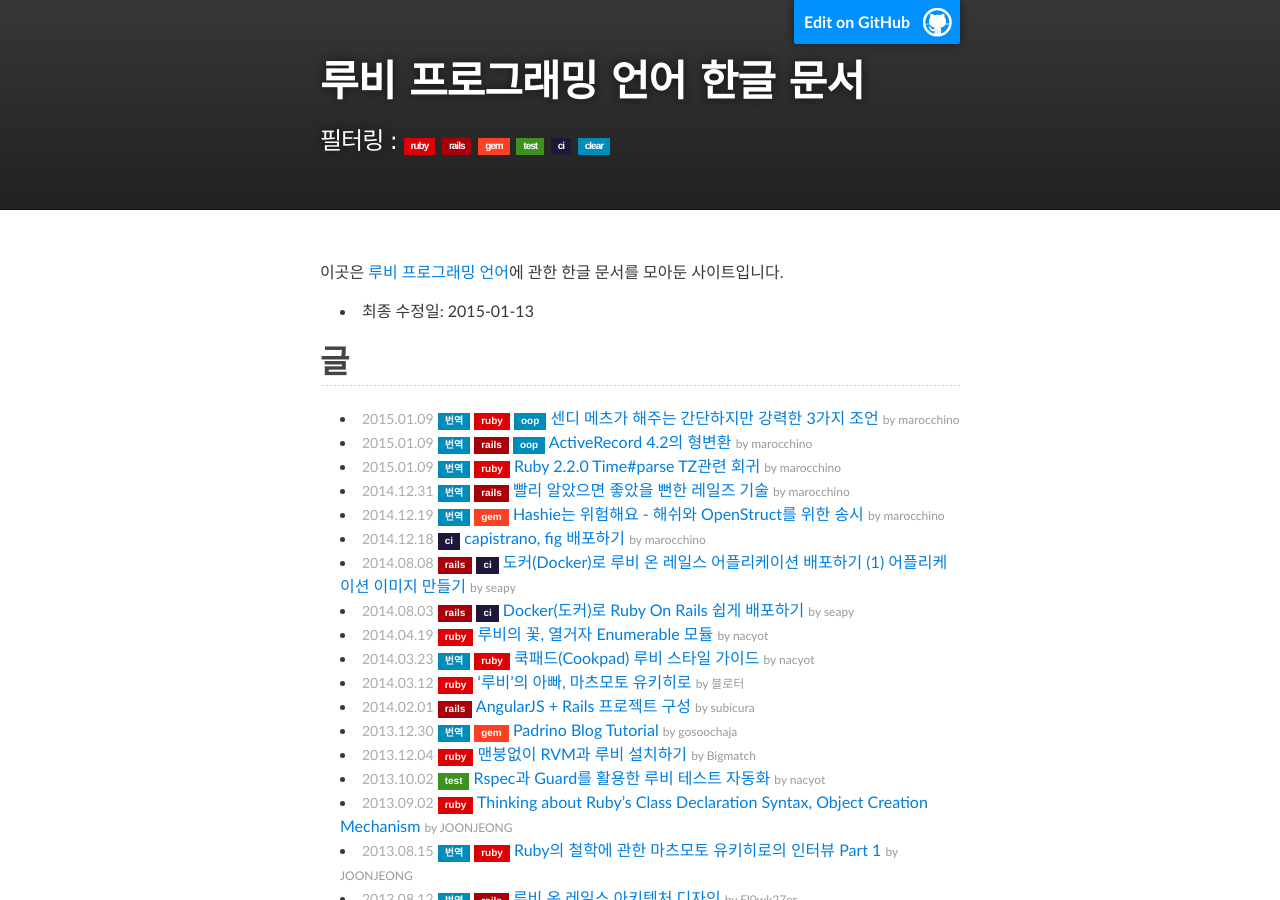
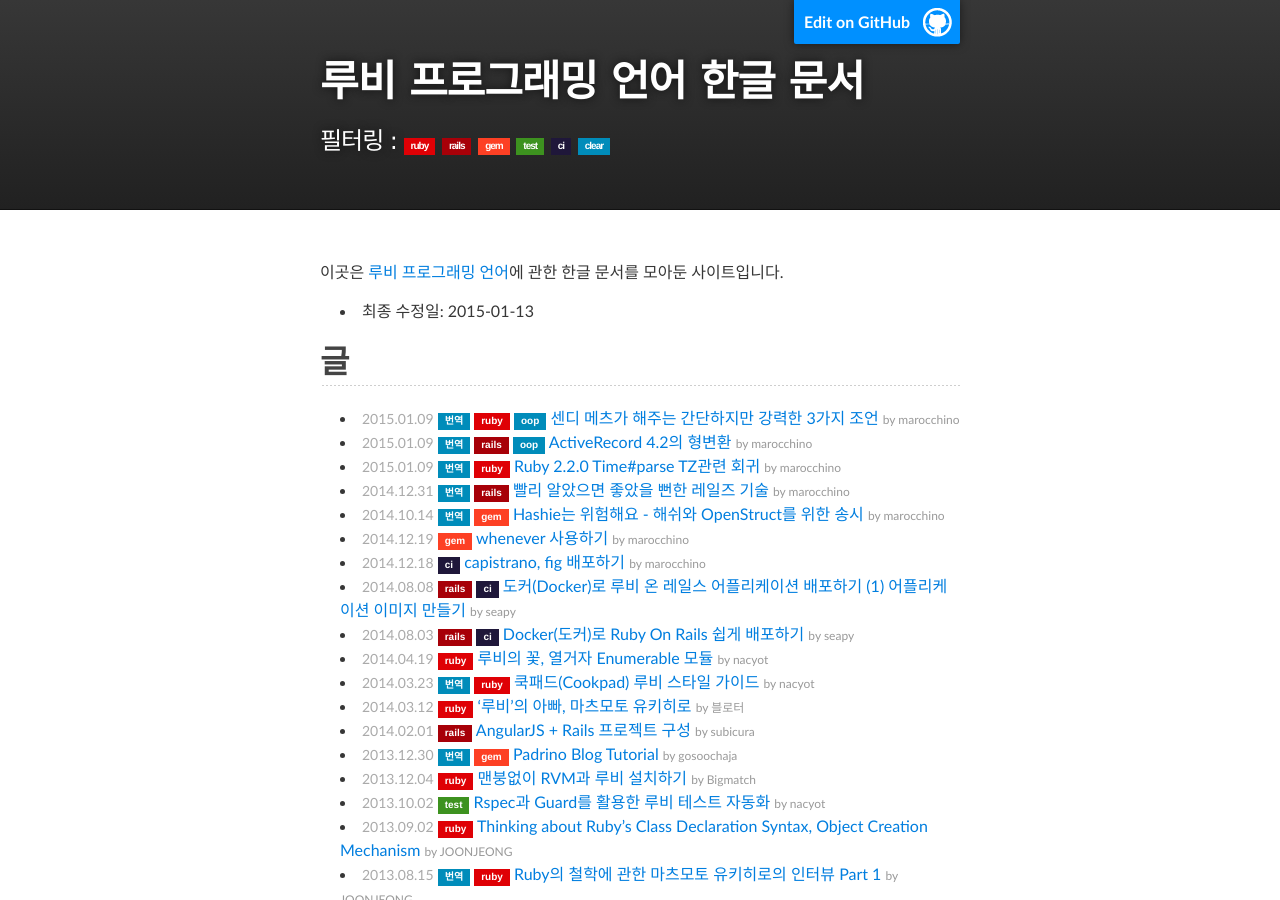
Before and after one commit to rubykr/rubykr.github.io, a Jekyll site: the page built from index.md, in a window 1280 px wide and 900 px high. Built offline with Jekyll 4.4.1, drawn with Linux system fonts in a browser that asks for light colours; comment, search, counter and statistics services are not loaded.

Commit message:
Add article

```diff
--- a/index.md
+++ b/index.md
@@ -14,7 +14,8 @@ title: 루비 프로그래밍 언어 한글 문서
 - [ActiveRecord 4.2의 형변환](https://dayone.me/1d9az2u){: .article data-tags="translated rails oop" data-author="marocchino" data-date="2015.01.09"}
 - [Ruby 2.2.0 Time#parse TZ관련 회귀](https://dayone.me/1cWNz80){: .article data-tags="translated ruby" data-author="marocchino" data-date="2015.01.09"}
 - [빨리 알았으면 좋았을 뻔한 레일즈 기술](https://dayone.me/1ajvzWC){: .article data-tags="translated rails" data-author="marocchino" data-date="2014.12.31"}
-- [Hashie는 위험해요 - 해쉬와 OpenStruct를 위한 송시](https://dayone.me/18pYzZD){: .article data-tags="translated gem" data-author="marocchino" data-date="2014.12.19"}
+- [Hashie는 위험해요 - 해쉬와 OpenStruct를 위한 송시](https://dayone.me/18pYzZD){: .article data-tags="translated gem" data-author="marocchino" data-date="2014.10.14"}
+- [whenever 사용하기](https://gist.github.com/marocchino/339af95e07d17ed2a87e){: .article data-tags="gem" data-author="marocchino" data-date="2014.12.19"}
 - [capistrano, fig 배포하기](https://dayone.me/1767zVi){: .article data-tags="ci" data-author="marocchino" data-date="2014.12.18"}
 - [도커(Docker)로 루비 온 레일스 어플리케이션 배포하기 (1) 어플리케이션 이미지 만들기](http://blog.nacyot.com/articles/2014-08-08-rails-on-docker/){: .article data-tags="rails ci" data-author="seapy" data-date="2014.08.08"}
 - [Docker(도커)로 Ruby On Rails 쉽게 배포하기](http://seapy.com/2084){: .article data-tags="rails ci" data-author="seapy" data-date="2014.08.03"}
```
